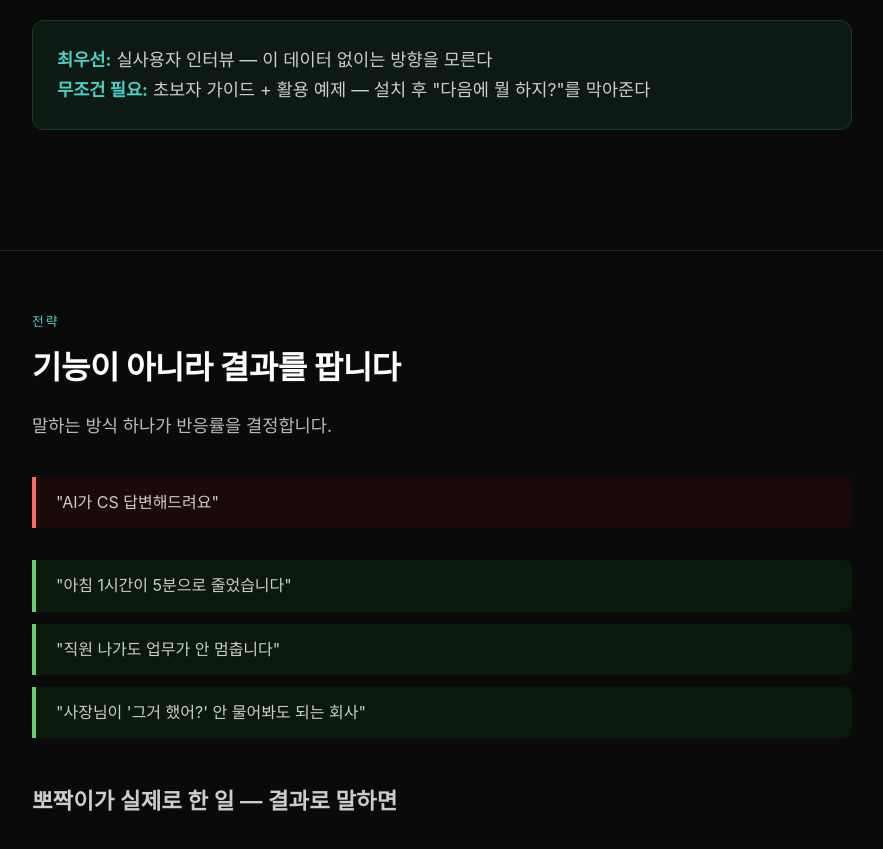
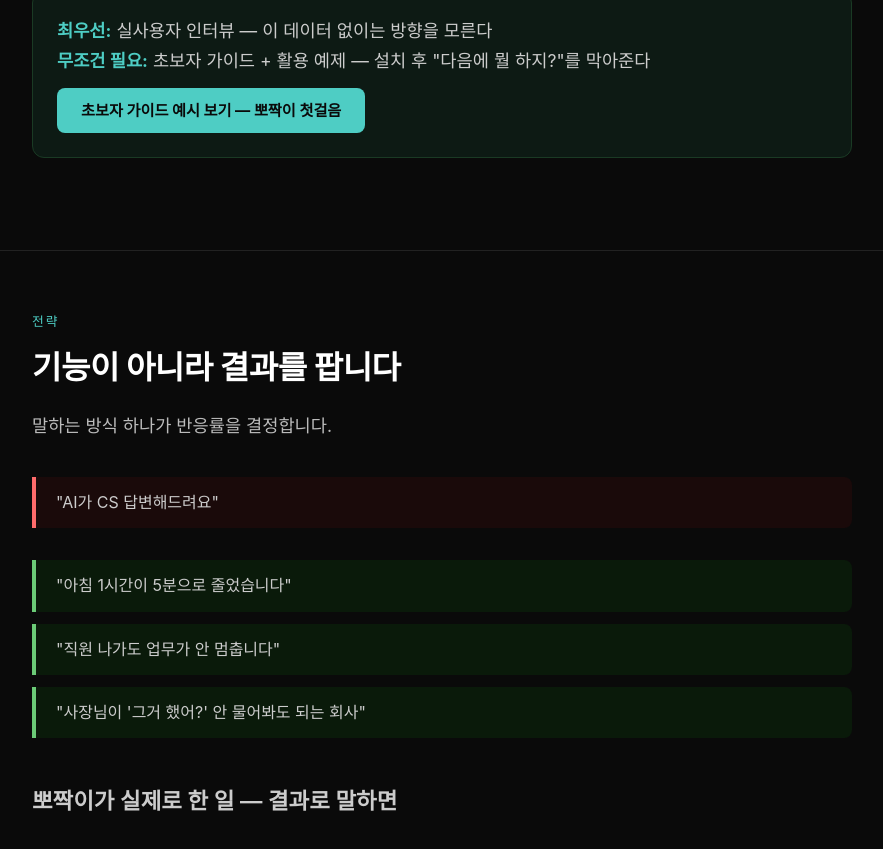
Before and after one commit to ByungChanChoi0120/content-masterplan-v2, a plain HTML site: page index.html in a window 1280 px wide. Shown: the part 5781-6630 px from the top of the page, without its empty margins (198-1081 px from the left). Drawn offline with Linux system fonts and the light colour scheme.

Commit message:
Add lesson sample link button

```diff
--- a/index.html
+++ b/index.html
@@ -360,6 +360,7 @@
       <span class="highlight">최우선:</span> 실사용자 인터뷰 — 이 데이터 없이는 방향을 모른다<br>
       <span class="highlight">무조건 필요:</span> 초보자 가이드 + 활용 예제 — 설치 후 "다음에 뭘 하지?"를 막아준다
     </p>
+    <a href="https://github.com/chat-prompt/workspace-bbojjak/blob/main/operations/content/drafts/lesson-0-1/lesson-0-1-v2.md" target="_blank" style="display: inline-block; margin-top: 12px; background: #4ecdc4; color: #0a0a0a; text-decoration: none; padding: 10px 24px; border-radius: 8px; font-size: 0.95em; font-weight: 700;">초보자 가이드 예시 보기 — 뽀짝이 첫걸음</a>
   </div>
 </div>
 
```
